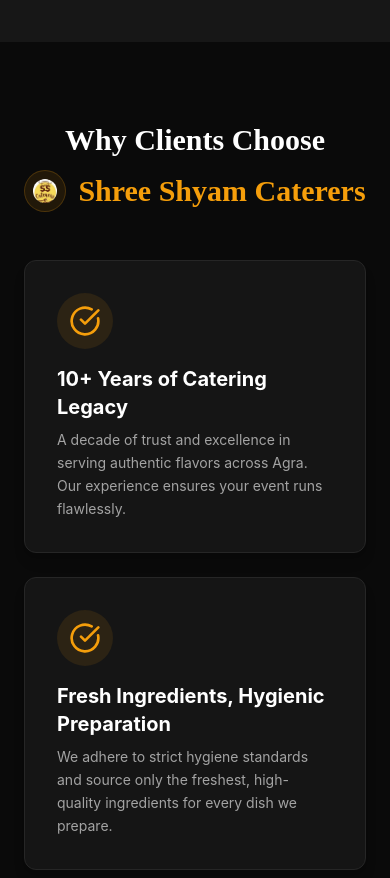
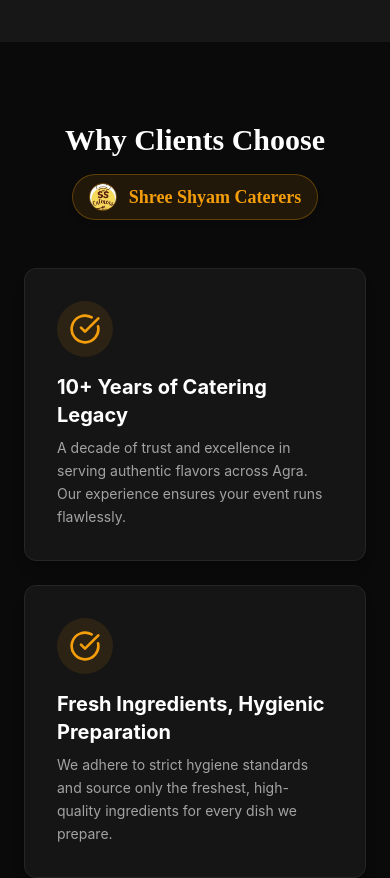
Before and after one commit to skbnitrr26/caterer-site, a React (Vite) app: page / in a window 390 px wide. Shown: the part 7560-8438 px from the top of the page. Built offline with nearby package versions, Linux system fonts and the light colour scheme.

Commit message:
some footer links updated

```diff
--- a/src/components/Footer.jsx
+++ b/src/components/Footer.jsx
@@ -1,5 +1,5 @@
 import React from 'react';
-import { Instagram, Mail, ChefHat } from 'lucide-react';
+import { Instagram, Mail } from 'lucide-react';
 
 const footerContent = {
   brandName: "Shree Shyam Caterers",
@@ -11,32 +11,37 @@
   return (
     <footer className="bg-neutral-900 text-neutral-300 pt-10 pb-6 border-t border-neutral-800">
       <div className="container mx-auto px-6 text-center">
-        {/* Updated Header with Icon */}
-        <div className="flex justify-center items-center space-x-4 mb-8">
-            <div className="bg-amber-500/10 p-2 rounded-full border border-amber-500/20">
-               <img src="/logo.png" alt="Logo" className="w-6 h-6 object-cover rounded-full" />
+
+        {/* Updated Header: Flex Row to keep icon LEFT of text on all screens */}
+        <div className="flex flex-row justify-center items-center space-x-4 mb-8">
+            <div className="bg-amber-500/10 p-2 rounded-full border border-amber-500/20 flex-shrink-0">
+               {/* Logo Image */}
+                <img src="/logo.png" alt="Logo" className="w-6 h-6 object-cover rounded-full" />
             </div>
-            <h2 className="text-2xl font-bold text-white uppercase tracking-wider">{footerContent.brandName}</h2>
+            {/* Brand Name */}
+            <h2 className="text-xl md:text-2xl font-bold text-white uppercase tracking-wider text-left">
+              {footerContent.brandName}
+            </h2>
         </div>
 
-        <div className="flex justify-center space-x-6 mb-8">
+        <div className="flex flex-col md:flex-row justify-center items-center space-y-4 md:space-y-0 md:space-x-8 mb-8">
             {/* Instagram Link */}
             <a
               href={`https://www.instagram.com/${footerContent.instagramHandle}/`}
               target="_blank"
               rel="noopener noreferrer"
-              className="flex items-center hover:text-amber-500 transition-colors"
+              className="flex items-center hover:text-amber-500 transition-colors text-lg"
             >
-              <Instagram size={20} className="mr-2" />
+              <Instagram size={24} className="mr-2" />
               {footerContent.instagramHandle}
             </a>
 
             {/* Email Link */}
             <a
               href={`mailto:${footerContent.email}`}
-              className="flex items-center hover:text-amber-500 transition-colors"
+              className="flex items-center hover:text-amber-500 transition-colors text-lg"
             >
-              <Mail size={20} className="mr-2" />
+              <Mail size={24} className="mr-2" />
               Email Us
             </a>
         </div>
--- a/src/components/WhyChooseUs.jsx
+++ b/src/components/WhyChooseUs.jsx
@@ -1,45 +1,52 @@
+// Updated React component with improved styling for brandName + icon container
 import React from 'react';
 import { motion } from 'framer-motion';
-import { CheckCircle, ChefHat } from 'lucide-react'; // Added ChefHat import
+import { CheckCircle } from 'lucide-react';
 
 const whyChooseContent = {
   brandName: "Shree Shyam Caterers",
   whyChooseUs: [
     {
       title: "10+ Years of Catering Legacy",
-      description: "A decade of trust and excellence in serving authentic flavors across Agra. Our experience ensures your event runs flawlessly."
+      description:
+        "A decade of trust and excellence in serving authentic flavors across Agra. Our experience ensures your event runs flawlessly.",
     },
     {
       title: "Fresh Ingredients, Hygienic Preparation",
-      description: "We adhere to strict hygiene standards and source only the freshest, high-quality ingredients for every dish we prepare."
+      description:
+        "We adhere to strict hygiene standards and source only the freshest, high-quality ingredients for every dish we prepare.",
     },
     {
       title: "Customized Menu for Every Event",
-      description: "Whether it's a traditional wedding or a modern corporate gala, we tailor our menus to perfectly match your theme and preferences."
+      description:
+        "Whether it's a traditional wedding or a modern corporate gala, we tailor our menus to perfectly match your theme and preferences.",
     },
     {
       title: "Professional & Trained Staff",
-      description: "Our courteous and well-trained hospitality team ensures your guests are served with warmth, efficiency, and a smile."
+      description:
+        "Our courteous and well-trained hospitality team ensures your guests are served with warmth, efficiency, and a smile.",
     },
     {
       title: "Wide Range of Cuisines",
-      description: "From North Indian delicacies to Chinese, Continental, and South Indian favorites, we offer a diverse culinary experience."
+      description:
+        "From North Indian delicacies to Chinese, Continental, and South Indian favorites, we offer a diverse culinary experience.",
     },
     {
       title: "On-Time Service, Every Time",
-      description: "Punctuality is our promise. We ensure food is ready and served exactly when scheduled, so your event flows smoothly."
+      description:
+        "Punctuality is our promise. We ensure food is ready and served exactly when scheduled, so your event flows smoothly.",
     },
     {
       title: "Affordable Packages",
-      description: "Premium catering doesn't have to be expensive. We offer competitive pricing packages designed to fit various budgets."
-    }
-  ]
+      description:
+        "Premium catering doesn't have to be expensive. We offer competitive pricing packages designed to fit various budgets.",
+    },
+  ],
 };
 
 const WhyChooseUs = () => {
   return (
     <section className="py-20 bg-neutral-950 text-white relative">
-       {/* Optional background pattern or gradient */}
       <div className="absolute inset-0 bg-neutral-900/50 skew-y-3 origin-top-left transform -z-10 h-full w-full"></div>
 
       <div className="container mx-auto px-6 text-center">
@@ -49,16 +56,20 @@
           transition={{ duration: 0.6 }}
           viewport={{ once: true }}
         >
-            <h2 className="text-3xl md:text-4xl font-serif font-bold mb-12 flex flex-col md:flex-row items-center justify-center gap-3">
+          <h2 className="text-3xl md:text-4xl font-serif font-bold mb-12 flex flex-col items-center justify-center gap-4">
             <span>Why Clients Choose</span>
 
-              {/* Brand Name with Icon */}
-              <span className="text-amber-500 inline-flex items-center">
-                <div className="bg-amber-500/10 p-2 rounded-full border border-amber-500/20 mr-3">
-                   <img src="/logo.png" alt="Logo" className="w-6 h-6 object-cover rounded-full" />
-                </div>
+            {/* NEW STYLISH BRAND + ICON WRAPPER */}
+            <div className="flex items-center gap-3 bg-amber-500/10 px-4 py-2 rounded-full border border-amber-500/30 shadow-md backdrop-blur-sm hover:bg-amber-500/20 transition-all">
+              <img
+                src="/logo.png"
+                alt="Logo"
+                className="w-7 h-7 rounded-full object-cover border border-amber-500/40"
+              />
+              <span className="text-amber-500 font-semibold text-lg md:text-xl whitespace-nowrap">
                 {whyChooseContent.brandName}
               </span>
+            </div>
           </h2>
         </motion.div>
 
@@ -68,10 +79,7 @@
               key={idx}
               initial={{ opacity: 0, scale: 0.9, backgroundColor: "rgba(38, 38, 38, 0.4)" }}
               whileInView={{ opacity: 1, scale: 1 }}
-                 whileHover={{
-                   scale: 1.02,
-                   backgroundColor: "rgba(120, 53, 15, 0.6)"
-                 }}
+              whileHover={{ scale: 1.02, backgroundColor: "rgba(120, 53, 15, 0.6)" }}
               transition={{ delay: idx * 0.1, duration: 0.3 }}
               viewport={{ once: true }}
               className="border border-neutral-800 p-8 rounded-xl flex flex-col items-start shadow-lg hover:border-amber-500/50 hover:shadow-amber-500/10 transition-all group h-full cursor-pointer"
@@ -79,14 +87,18 @@
               <div className="bg-amber-500/10 p-3 rounded-full mb-4 group-hover:bg-amber-500 transition-colors">
                 <CheckCircle className="text-amber-500 w-8 h-8 group-hover:text-black transition-colors" />
               </div>
-                 <h3 className="text-xl font-bold text-white mb-2 text-left group-hover:text-amber-500 transition-colors">{point.title}</h3>
-                 <p className="text-neutral-400 text-left text-sm leading-relaxed group-hover:text-neutral-200 transition-colors">{point.description}</p>
+              <h3 className="text-xl font-bold text-white mb-2 text-left group-hover:text-amber-500 transition-colors">
+                {point.title}
+              </h3>
+              <p className="text-neutral-400 text-left text-sm leading-relaxed group-hover:text-neutral-200 transition-colors">
+                {point.description}
+              </p>
             </motion.div>
           ))}
         </div>
       </div>
     </section>
-  )
-}
+  );
+};
 
 export default WhyChooseUs;
```
Lines whose indentation alone changed are shown as unchanged.
